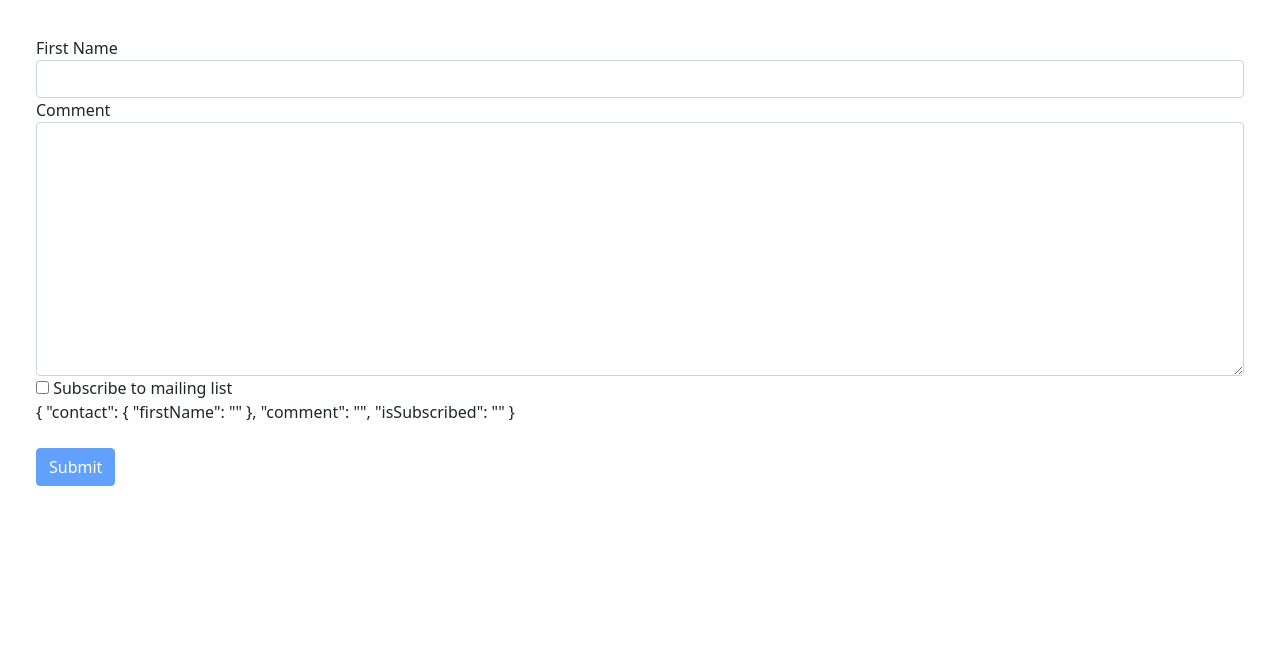
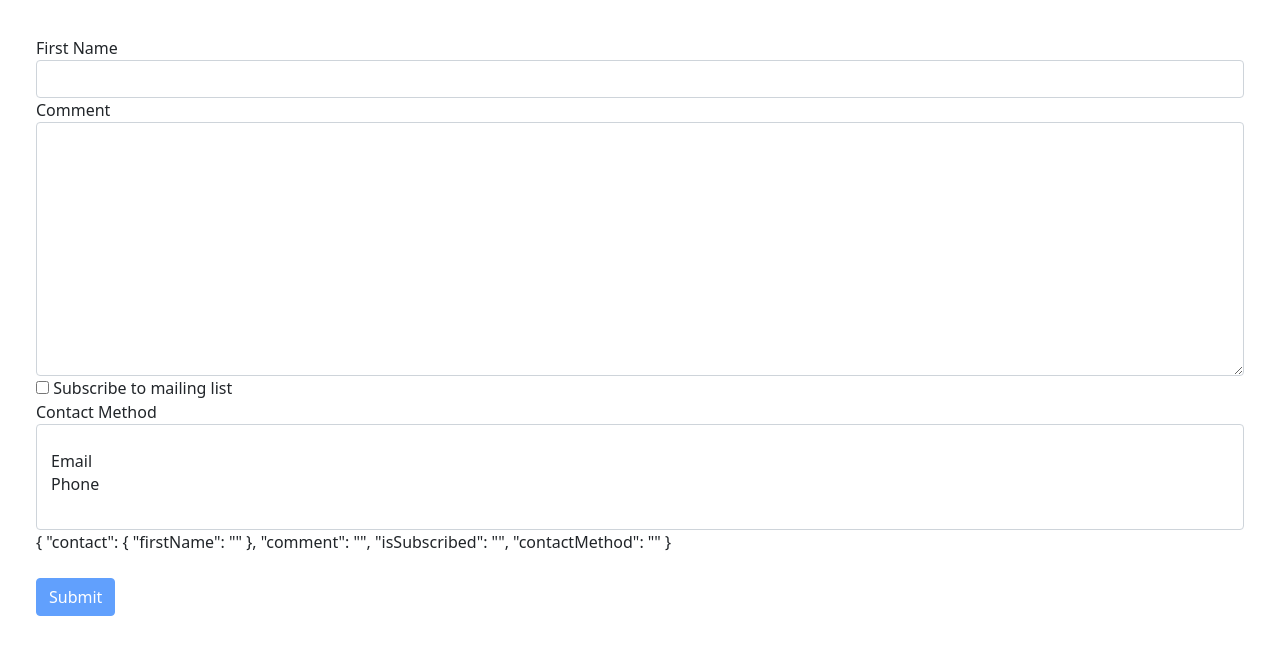
Before and after one commit to VictorRandom/mosh-angular-template-forms, an Angular app: page / in a window 1280 px wide. Shown: the top 654 px of the page. Built offline with nearby package versions, Linux system fonts and the light colour scheme.

Commit message:
working with drop-down-list

```diff
--- a/src/app/signup-form/signup-form.component.html
+++ b/src/app/signup-form/signup-form.component.html
@@ -29,6 +29,15 @@
         <input type="checkbox" ngModel name="isSubscribed"> Subscribe to mailing list
       </label>
     </div>
+
+    <div class="form-group">
+      <label for="contactMethod">Contact Method</label>
+      <select multiple ngModel name="contactMethod" id="contactMethod" class="form-control">
+        <option value=""></option>
+        <option *ngFor="let method of contactMethods" [value]="method.id">{{ method.name }}</option>
+      </select>
+    </div>
+
     <p>
       {{ f.value | json }}
     </p>
--- a/src/app/signup-form/signup-form.component.ts
+++ b/src/app/signup-form/signup-form.component.ts
@@ -8,6 +8,11 @@
 })
 export class SignupFormComponent {
 
+  contactMethods = [
+    {id: 1, name: 'Email'},
+    {id: 2, name: 'Phone'},
+  ]
+
   log(x:any){
     console.log(x);
   }
@@ -17,4 +22,6 @@
     f.valid
   }
 
+
+
 }
```
